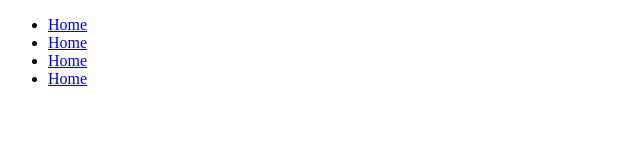
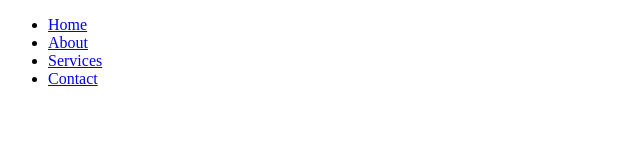
Before and after one commit to RepMax7/test-project, a plain HTML site: page index.html in a window 1280 px wide. Shown: the full height of the page, 0-640 px from the left. Drawn offline with Linux system fonts and the light colour scheme.

```diff
--- a/index.html
+++ b/index.html
@@ -7,14 +7,14 @@
 </head>
 <body>
     <header>
-       <div>
+       <nav>
          <ul>
             <li><a href="#">Home</a></li>
-            <li><a href="#">Home</a></li>
-            <li><a href="#">Home</a></li>
-            <li><a href="#">Home</a></li>
+            <li><a href="#">About</a></li>
+            <li><a href="#">Services</a></li>
+            <li><a href="#">Contact</a></li>
          </ul>
-       </div>
+        </nav>
     </header>
 
 </body>
```
Also changed, not shown: 2 other files.
